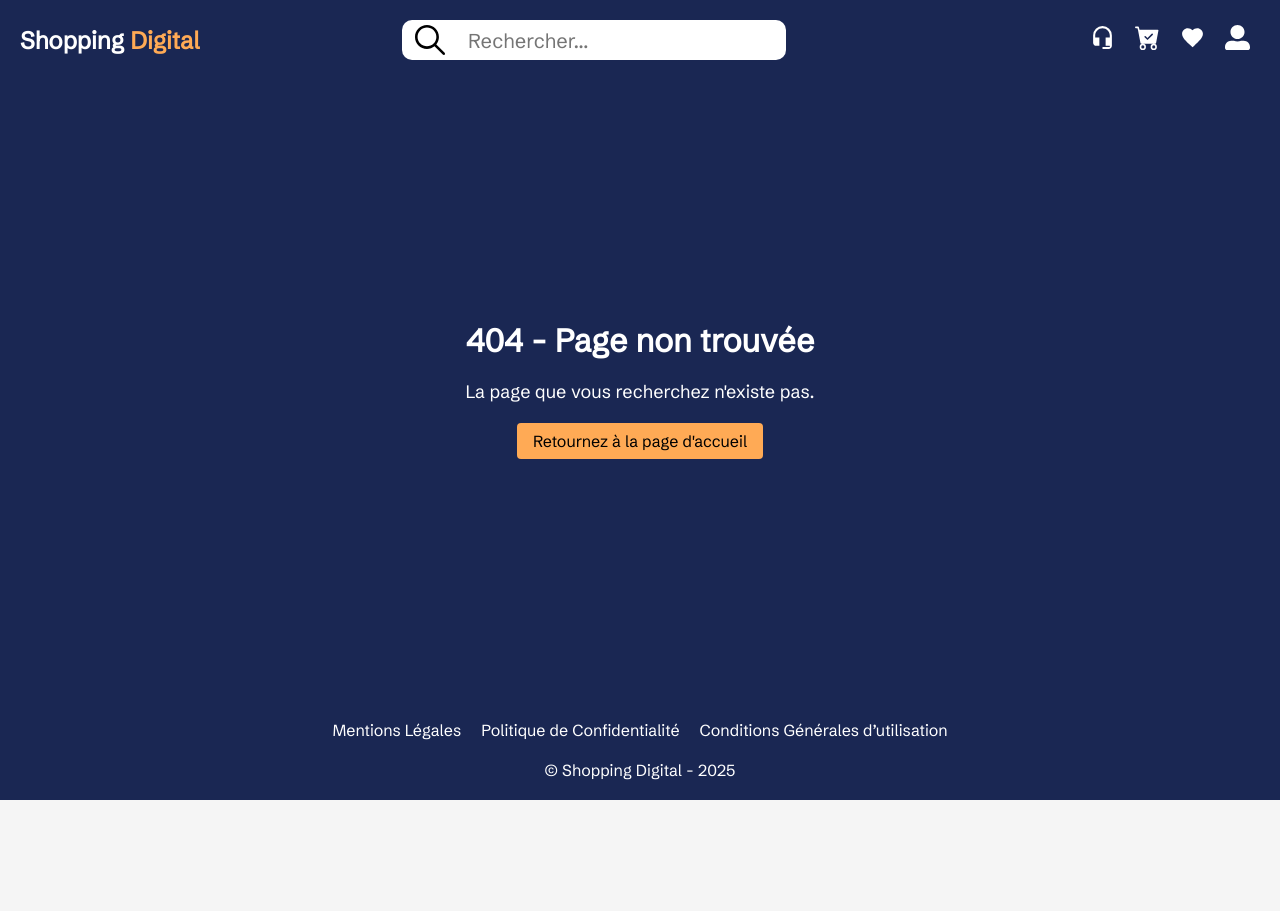
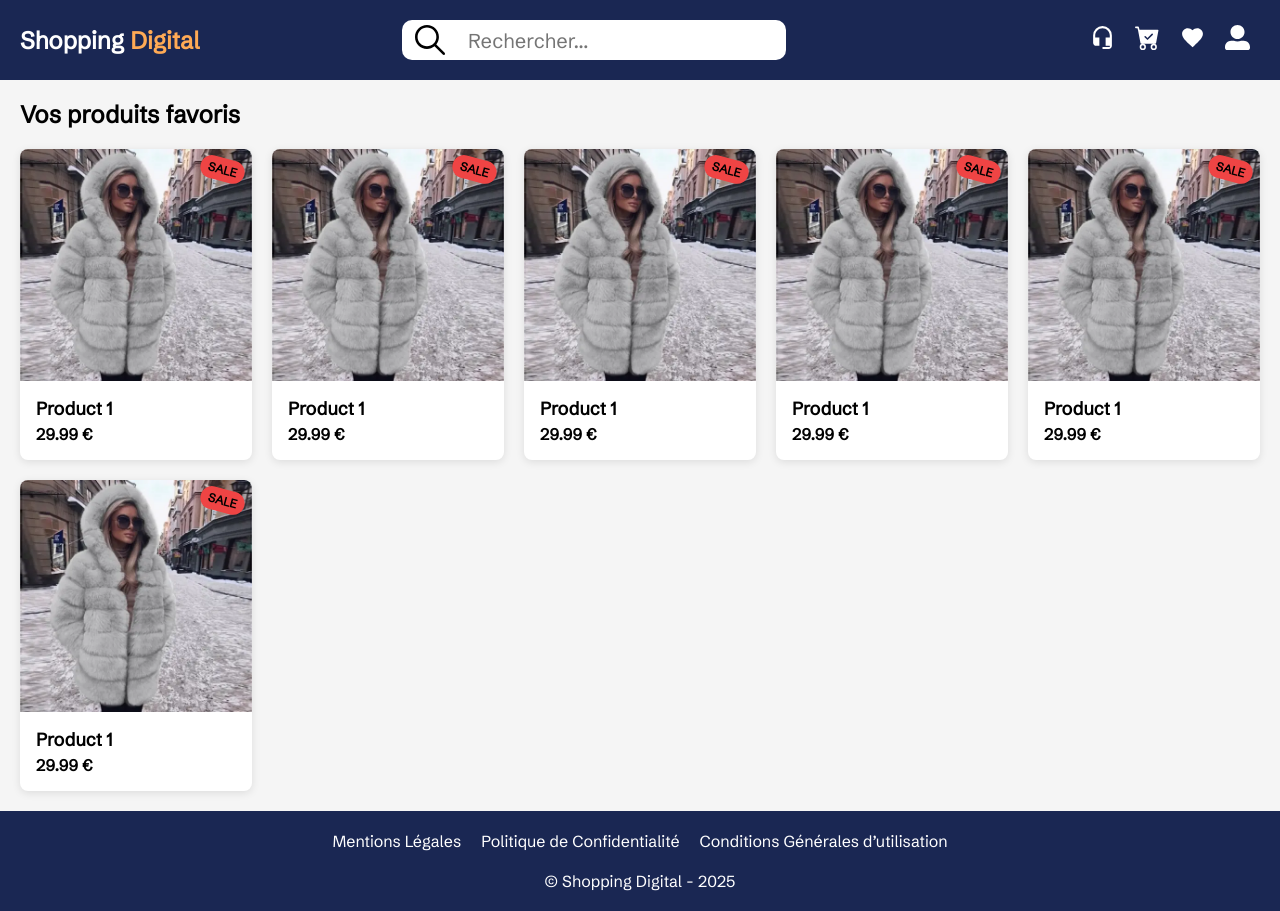
Before and after one commit to djerbiano/shopping-digital-v2, a Next.js app: page /favoris in a window 1280 px wide. Before the commit this address had no page. Before the commit the page ends 800 px from the top, so only its background shows below. Built offline with nearby package versions, Linux system fonts and the light colour scheme.

Commit message:
create favorite page

```diff
--- a/app/_Components/clientSide/LinkIconHeader.jsx
+++ b/app/_Components/clientSide/LinkIconHeader.jsx
@@ -24,20 +24,41 @@ export default function LinkIconHeader({ icons }) {
         type="button"
         aria-label="Contactez-nous"
         onClick={() => {
-          handleMenuClick;
+          handleMenuClick();
           router.push("/contact");
         }}
       >
         <MdHeadsetMic aria-hidden="true" focusable="false" />
       </button>
 
-      <button type="button" aria-label="Panier" onClick={handleMenuClick}>
+      <button
+        type="button"
+        aria-label="Panier"
+        onClick={() => {
+          handleMenuClick();
+          router.push("/panier");
+        }}
+      >
         <BsFillCartCheckFill aria-hidden="true" focusable="false" />
       </button>
-      <button type="button" aria-label="Favoris" onClick={handleMenuClick}>
+      <button
+        type="button"
+        aria-label="Favoris"
+        onClick={() => {
+          handleMenuClick();
+          router.push("/favoris");
+        }}
+      >
         <MdFavorite aria-hidden="true" focusable="false" />
       </button>
-      <button type="button" aria-label="Mon compte" onClick={handleMenuClick}>
+      <button
+        type="button"
+        aria-label="Mon compte"
+        onClick={() => {
+          handleMenuClick();
+          router.push("/mon-compte");
+        }}
+      >
         <FaUserAlt aria-hidden="true" focusable="false" />
       </button>
     </div>
--- /dev/null
+++ b/app/favoris/page.jsx
@@ -0,0 +1,48 @@
+import ProductCard from "../_Components/clientSide/ProductCard";
+import styles from "../page.module.css";
+export default function Favoris() {
+  return (
+    <section className={styles.favorisContainer} aria-labelledby="favoris">
+      <h2 id="favoris">Vos produits favoris</h2>
+      <div className={styles.favorisContent}>
+        <ProductCard
+          title="Product 1"
+          price="29.99"
+          imageUrl="/femmes-mode-luxe-manteau-en-fausse-fourrure-a-capu1703393484692.webp"
+          status="sale"
+        />
+        <ProductCard
+          title="Product 1"
+          price="29.99"
+          imageUrl="/femmes-mode-luxe-manteau-en-fausse-fourrure-a-capu1703393484692.webp"
+          status="sale"
+        />
+        <ProductCard
+          title="Product 1"
+          price="29.99"
+          imageUrl="/femmes-mode-luxe-manteau-en-fausse-fourrure-a-capu1703393484692.webp"
+          status="sale"
+        />
+        <ProductCard
+          title="Product 1"
+          price="29.99"
+          imageUrl="/femmes-mode-luxe-manteau-en-fausse-fourrure-a-capu1703393484692.webp"
+          status="sale"
+        />
+
+        <ProductCard
+          title="Product 1"
+          price="29.99"
+          imageUrl="/femmes-mode-luxe-manteau-en-fausse-fourrure-a-capu1703393484692.webp"
+          status="sale"
+        />
+        <ProductCard
+          title="Product 1"
+          price="29.99"
+          imageUrl="/femmes-mode-luxe-manteau-en-fausse-fourrure-a-capu1703393484692.webp"
+          status="sale"
+        />
+      </div>
+    </section>
+  );
+}
--- /dev/null
+++ b/app/mon-compte/page.jsx
@@ -0,0 +1,3 @@
+export default function MonCompte() {
+    return <div>Mon Compte</div>;
+}
--- a/app/page.module.css
+++ b/app/page.module.css
@@ -533,7 +533,6 @@
   box-shadow: 0px 4px 12px rgba(0, 0, 0, 0.1);
 }
 .displayAllProducts {
-  width: 95%;
   margin: 0 auto;
 }
 
@@ -544,7 +543,7 @@
   gap: 20px;
 }
 .displayAllProducts article {
-  width: calc((100% / 5) - 20px);
+  flex: 0 1 calc((100% - 80px) / 5);
 }
 /*single product clicked*/
 .oneProduct {
@@ -749,6 +748,27 @@
   background-color: var(--color-secondary);
   color: var(--color-tertiary);
 }
+
+/*favoris page*/
+.favorisContainer {
+  display: flex;
+  flex-direction: column;
+  gap: 20px;
+  padding: 20px;
+  min-height: calc(100vh - (10vh + 100px));
+}
+
+.favorisContent {
+  display: flex;
+  flex-wrap: wrap;
+  justify-content: flex-start;
+  gap: 20px;
+  margin: 0 auto;
+}
+
+.favorisContent article {
+  flex: 0 1 calc((100% - 80px) / 5);
+}
 /* footer */
 .footer {
   display: flex;
@@ -880,7 +900,10 @@
     object-position: 70% 50%;
   }
   .displayAllProducts article {
-    width: calc((100% / 4) - 20px);
+    flex: 0 1 calc((100% - 60px) / 4);
+  }
+  .favorisContent article {
+    flex: 0 1 calc((100% - 60px) / 4);
   }
 }
 @media (max-width: 767.98px) {
@@ -1007,7 +1030,7 @@
     line-height: 24px;
   }
   .displayAllProducts article {
-    width: calc((100% / 3) - 20px);
+    flex: 0 1 calc((100% - 40px) / 3);
   }
   /*single product clicked*/
   .oneProduct {
@@ -1064,6 +1087,12 @@
   .contact form button {
     font-size: 16px;
   }
+  .favorisContainer h2 {
+    font-size: 20px;
+  }
+  .favorisContent article {
+    flex: 0 1 calc((100% - 40px) / 3);
+  }
 }
 
 @media (max-width: 576px) {
@@ -1071,10 +1100,13 @@
     justify-content: space-between;
   }
   .displayAllProducts article {
-    width: calc((100% / 2) - 20px);
+    flex: 0 1 calc((100% - 20px) / 2);
   }
   .thumbnails {
     width: 80%;
+  }
+  .favorisContent article {
+    flex: 0 1 calc((100% - 20px) / 2);
   }
 }
 @media (max-width: 425px) {
@@ -1109,9 +1141,12 @@
     text-align: center;
   }
   .displayAllProducts article {
-    width: 100%;
+    flex: 0 1 100%;
   }
   .thumbnails {
     width: 100%;
   }
+  .favorisContent article {
+    flex: 0 1 100%;
+  }
 }
--- /dev/null
+++ b/app/panier/page.jsx
@@ -0,0 +1,3 @@
+export default function Panier () {
+    return <div>Panier</div>
+}
```
